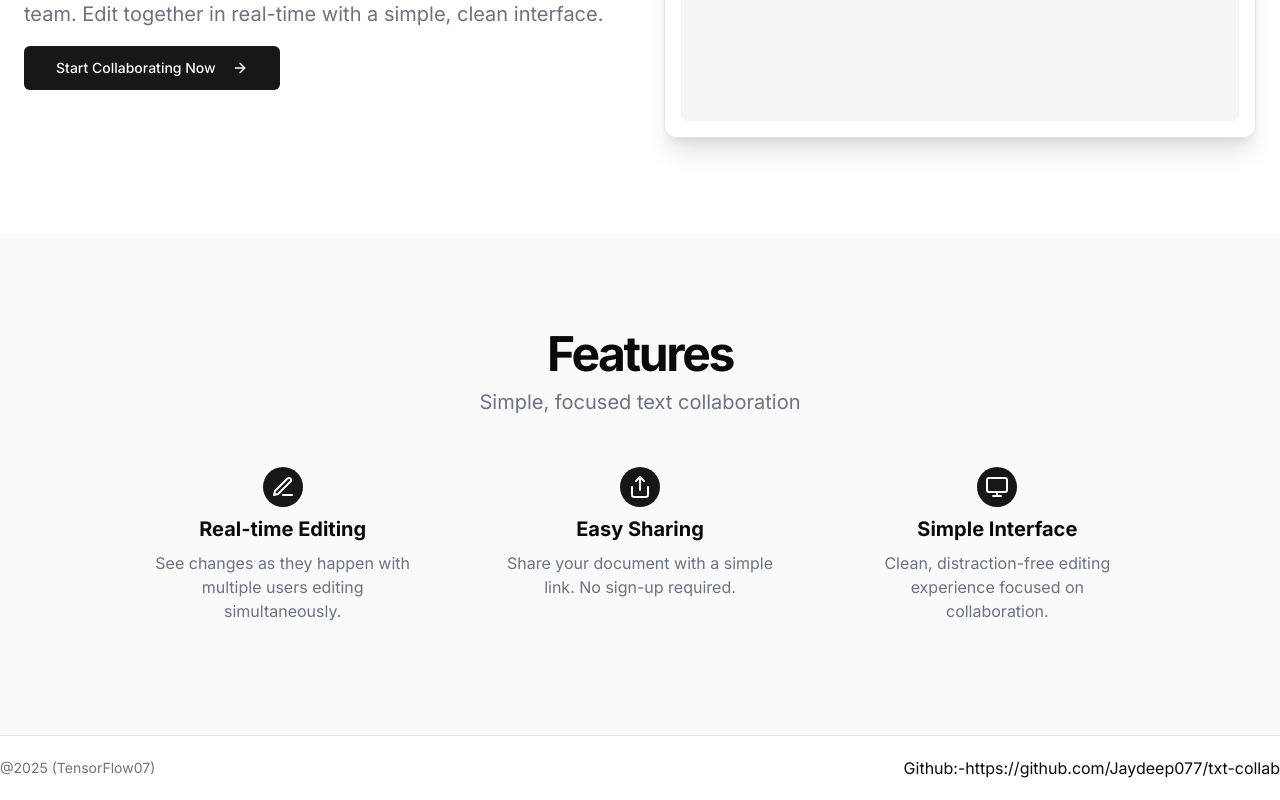
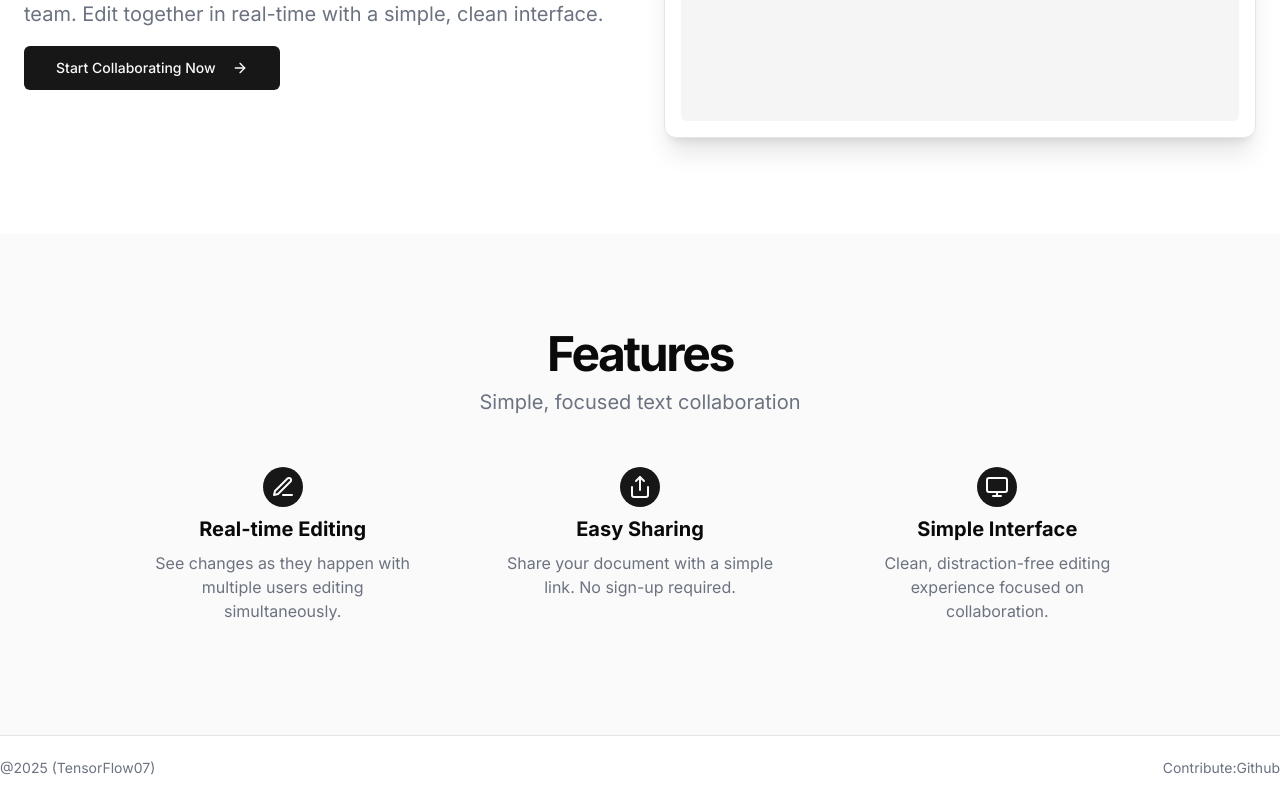
Before and after one commit to Jaydeep077/txt-collab, a Next.js app: page / in a window 1280 px wide. Shown: the part 356-1156 px from the top of the page. Built offline with nearby package versions, Linux system fonts and the light colour scheme.

Commit message:
Update page.tsx

```diff
--- a/app/page.tsx
+++ b/app/page.tsx
@@ -157,7 +157,10 @@ export default function Home() {
           <p className="text-center text-sm leading-loose text-gray-500 md:text-left">
             @2025 (TensorFlow07)
           </p>
-          <p>Github:-https://github.com/Jaydeep077/txt-collab</p>
+           <p className="text-center text-sm leading-loose text-gray-500 md:text-left">
+            Contribute:<a href="https://github.com/Jaydeep077/txt-collab">Github</a>
+          </p>
+
         </div>
       </footer>
     </div>
```
